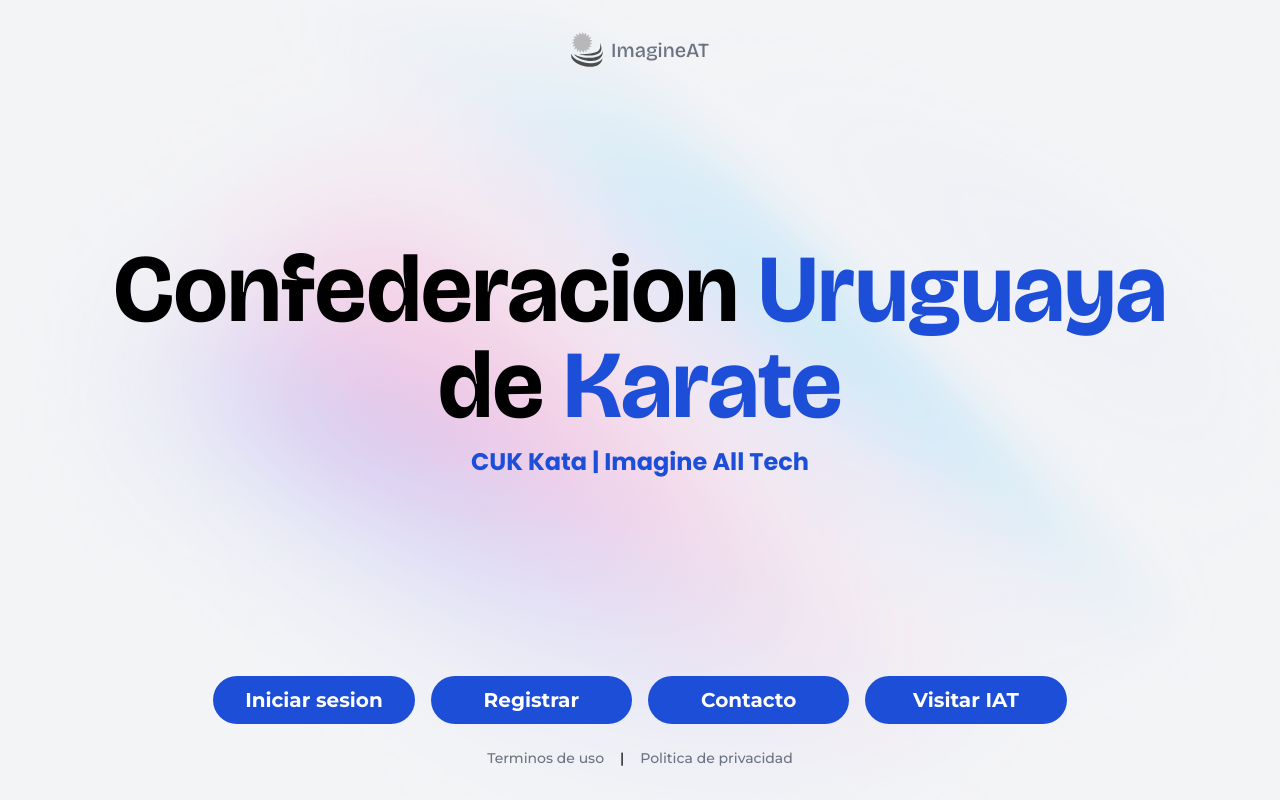
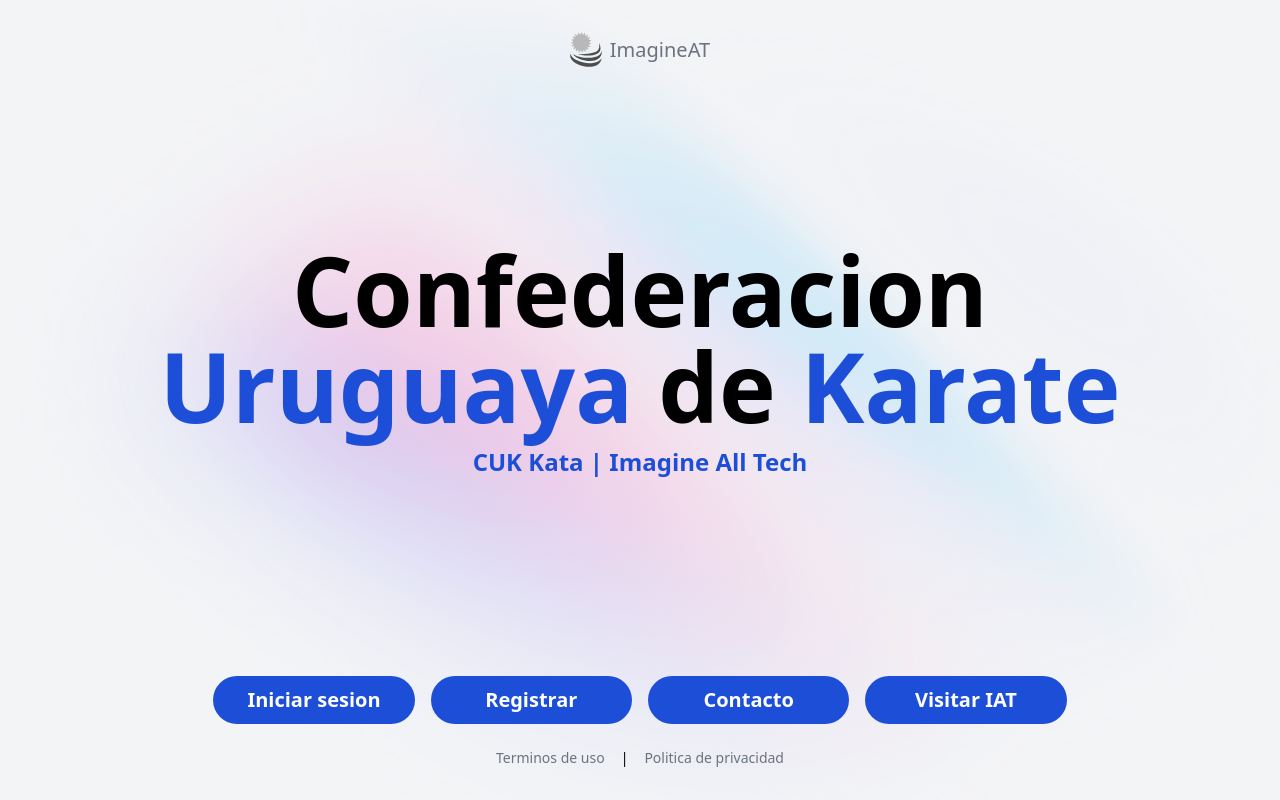
Before and after one commit to ImagineAllTech/Proyecto, a PHP site: page / in a window 1280 px wide. Run offline with PHP 8.4, Linux system fonts and the light colour scheme; some libraries are stand-ins or nearby versions.

Commit message:
Actualizacion de los elementos normalize

```diff
--- a/Views/assets/css/dashboard.css
+++ b/Views/assets/css/dashboard.css
@@ -1,31 +1,11 @@
-@import url('https://fonts.googleapis.com/css2?family=Montserrat:wght@300;500;700&display=swap');
-@import url('https://fonts.googleapis.com/css2?family=Poppins:wght@300;500;700&display=swap');
-@import url('https://fonts.googleapis.com/css2?family=Bricolage+Grotesque:opsz,wght@10..48,500&display=swap');
-
-html{
-  scroll-behavior: smooth;
-}
-
 .card{
     background-image: url(../assets/img/fondo.png);
     background-position: center;
     background-size: cover;
 }
 
-.font-montserrat{
-    font-family: 'Montserrat', 'sans-serif';
-}
-
-.font-bricolage{
-    font-family: 'Bricolage Grotesque', 'sans-serif';
-}
-
 main{
     width: 100%;
-}
-
-.font-poppins{
-    font-family: 'Poppins', 'sans-serif';
 }
 
 .sidebar-activo {
--- a/Views/assets/css/jueces.css
+++ b/Views/assets/css/jueces.css
@@ -1,4 +1,3 @@
-@import url('https://fonts.googleapis.com/css2?family=Bricolage+Grotesque:opsz,wght@10..48,500;10..48,700&family=Poppins:wght@300;500&display=swap');
 
 body{
     background-image: url(../img/fondo.png);
@@ -10,16 +9,6 @@
 
 form{
     background-color: #ffffff23;
-}
-
-font-poppins{
-    font-family: 'Poppins', 'sans-serif';
-    font-weight: 300;
-}
-
-font-bricolage{
-    font-family: 'Bricolage Grotesque', 'sans-serif';
-    font-weight: 500;
 }
 
 input{
```
